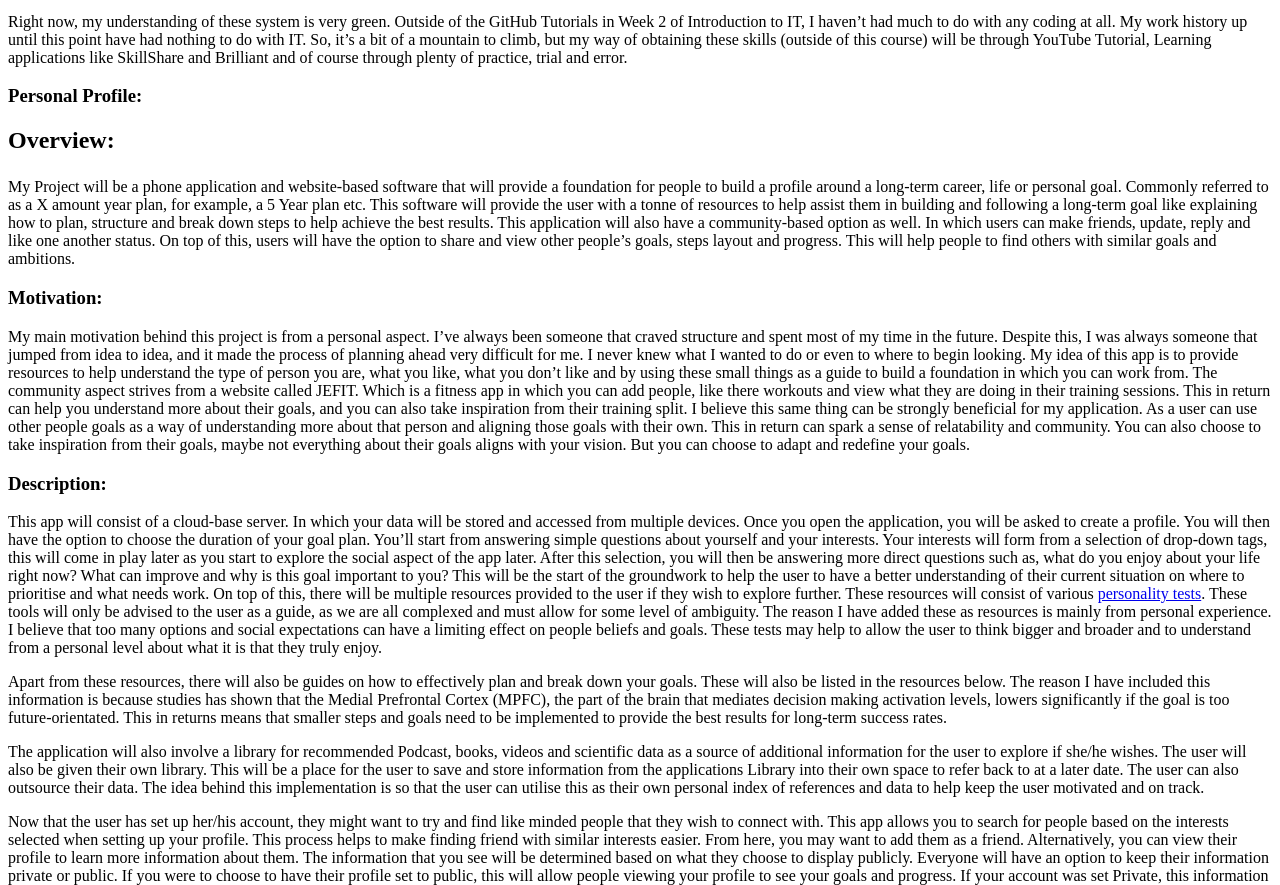
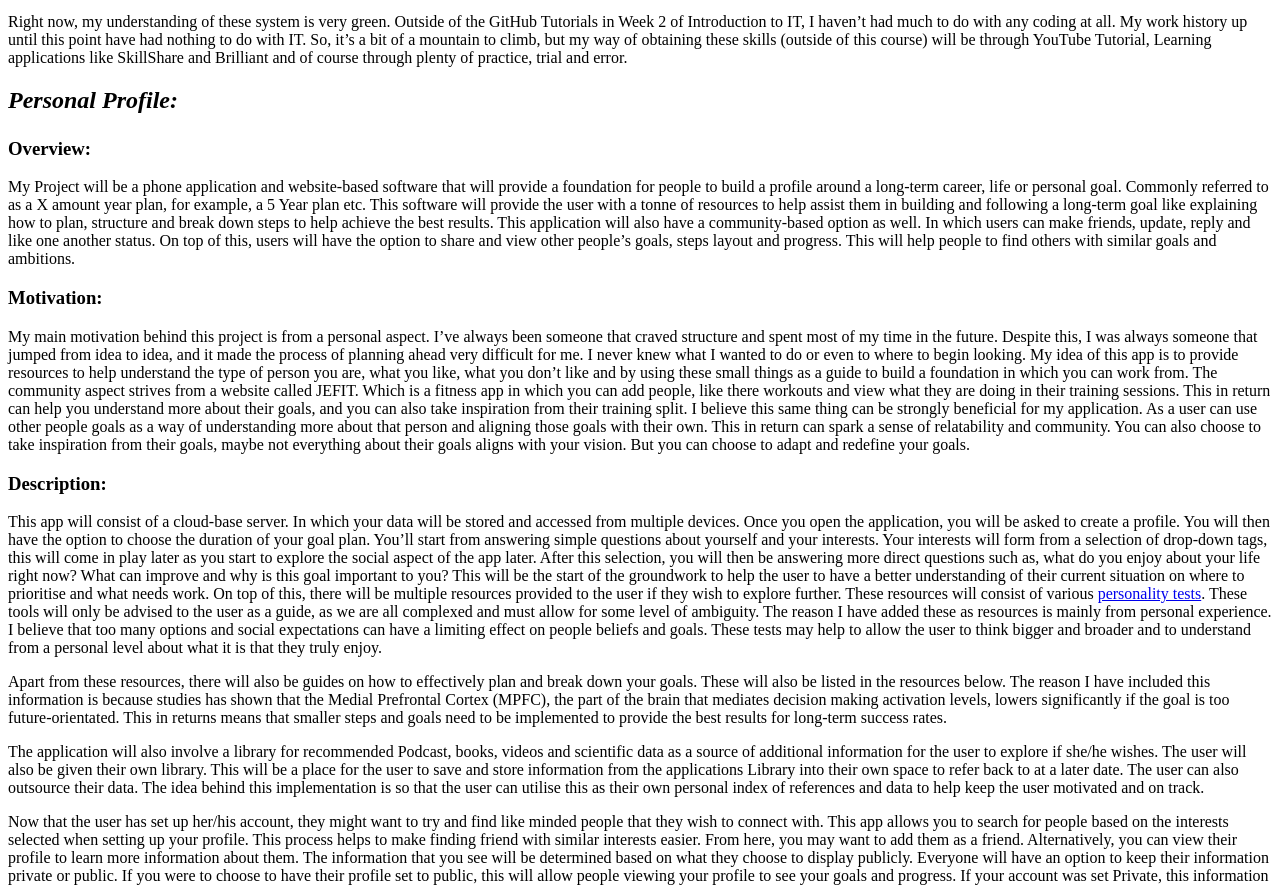
Before and after one commit to AlarnH/Assignment-1, a plain HTML site: page index.html in a window 1280 px wide. Shown: the part 2148-3033 px from the top of the page. Drawn offline with Linux system fonts and the light colour scheme.

Commit message:
Update index.html

```diff
--- a/index.html
+++ b/index.html
@@ -27,9 +27,9 @@
 
 <p>Right now, my understanding of these system is very green. Outside of the GitHub Tutorials in Week 2 of Introduction to IT, I haven’t had much to do with any coding at all. My work history up until this point have had nothing to do with IT. So, it’s a bit of a mountain to climb, but my way of obtaining these skills (outside of this course) will be through YouTube Tutorial, Learning applications like SkillShare and Brilliant and of course through plenty of practice, trial and error.</p>
 
-<p><h3>Personal Profile:</p></h3>
+<i><p><h2>Personal Profile:</p></h2></i>
 
-<p><h2>Overview:</p></h2>
+<p><h3>Overview:</p></h3>
 <p>My Project will be a phone application and website-based software that will provide a foundation for people to build a profile around a long-term career, life or personal goal. Commonly referred to as a X amount year plan, for example, a 5 Year plan etc. This software will provide the user with a tonne of resources to help assist them in building and following a long-term goal like explaining how to plan, structure and break down steps to help achieve the best results. This application will also have a community-based option as well. In which users can make friends, update, reply and like one another status. On top of this, users will have the option to share and view other people’s goals, steps layout and progress. This will help people to find others with similar goals and ambitions.</p>
 
 <p><h3>Motivation:</p></h3>
```
